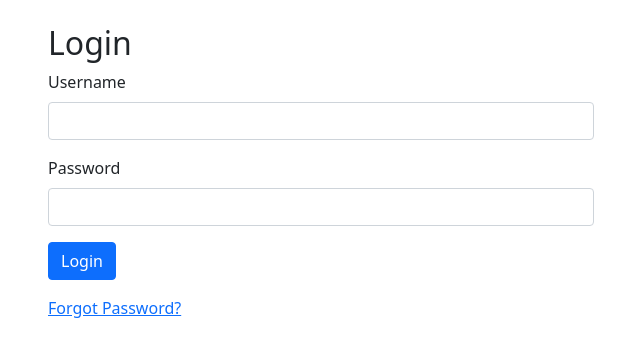
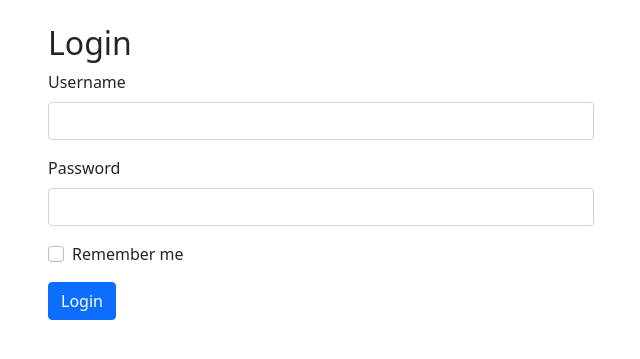
Before and after one commit to AddingBurritos/authflask, a Flask app: page /login in a window 1280 px wide. Shown: the part 56-415 px from the top of the page, without its empty margins (319-959 px from the left). Run offline with Flask 3, Linux system fonts and the light colour scheme.

Commit message:
added remember-me feature

```diff
--- a/app.py
+++ b/app.py
@@ -52,10 +52,12 @@ def login():
     if request.method == 'POST':
         username = request.form['username']
         password = request.form['password']
+        remember = 'remember' in request.form  # Check if remember-me checkbox is checked
+
         user = User.query.filter_by(username=username).first()
 
         if user and user.check_password(password):
-            login_user(user)
+            login_user(user, remember=remember)
             return redirect(url_for('dashboard'))
         else:
             flash('Invalid username or password')
--- a/config.py
+++ b/config.py
@@ -1,5 +1,6 @@
 import os
 from dotenv import load_dotenv
+from datetime import timedelta
 
 load_dotenv()
 
@@ -15,3 +16,6 @@ class Config:
     MAIL_USE_TLS = os.environ.get('MAIL_USE_TLS', 'true').lower() in ['true', 'on', '1']
     MAIL_USERNAME = os.environ.get('MAIL_USERNAME')
     MAIL_PASSWORD = os.environ.get('MAIL_PASSWORD')
+
+    # Remember me cookie settings
+    REMEMBER_COOKIE_DURATION = timedelta(days=14)
--- a/templates/login.html
+++ b/templates/login.html
@@ -13,11 +13,12 @@
                     <label for="password" class="form-label">Password</label>
                     <input type="password" class="form-control" id="password" name="password" required>
                 </div>
+                <div class="mb-3 form-check">
+                    <input type="checkbox" class="form-check-input" id="remember" name="remember">
+                    <label class="form-check-label" for="remember">Remember me</label>
+                </div>
                 <button type="submit" class="btn btn-primary">Login</button>
             </form>
-            <div class="mt-3">
-                <a href="{{ url_for('forgot_password') }}">Forgot Password?</a>
-            </div>
         </div>
     </div>
 {% endblock %}
```
